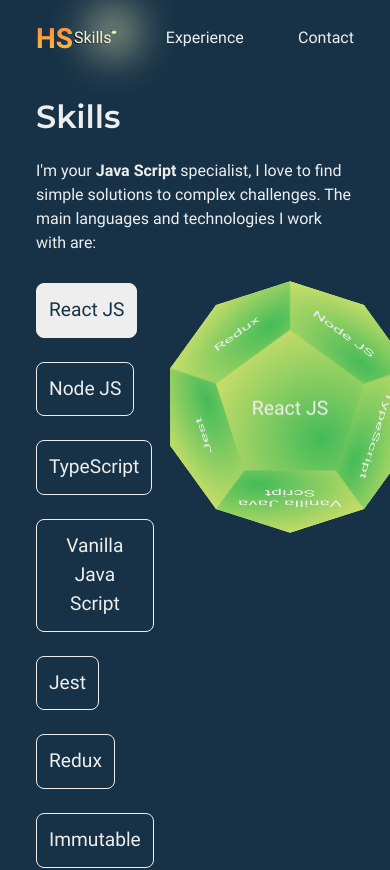
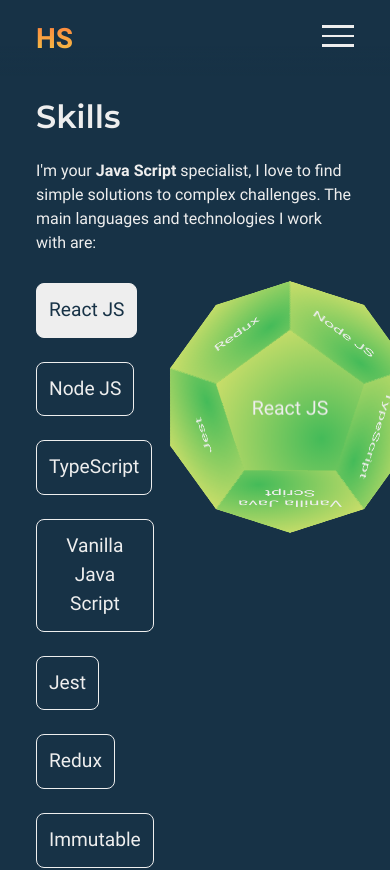
Before and after one commit to harisolaas/harisolaas-personal-portfolio, a Next.js app: page /skills in a window 390 px wide. Shown: the top 870 px of the page. Built offline with nearby package versions, Linux system fonts and the light colour scheme.

Commit message:
Add mobile Nav toggler button

```diff
--- a/components/layout.tsx
+++ b/components/layout.tsx
@@ -3,13 +3,47 @@
 import styled from "styled-components";
 import AnimatedClick from "./animated-click";
 import NavLink from "./nav-link";
+import ButtonToggleNav from "./toggle-nav-button";
 import { defaultText, globalPadding } from "../styles/mixins";
+import media from "../utils/media-queries";
+import React from "react";
 
-const GlobalNavigation = styled.nav`
+const ButtonToggleNavWrapper = styled.div`
+  ${media("medium")`
+    display: none;
+  `}
+`;
+const GlobalNavigation = styled.nav<{ isOpen: boolean }>`
+  ${globalPadding}
+  background-color: ${({ theme }) => theme.colors.background};
   display: flex;
-  justify-content: space-between;
-  width: 280px;
-  ${defaultText}
+  flex-flow: column;
+  height: calc(100vh - 48px);
+  left: ${({ isOpen }) => (isOpen ? 0 : 100)}%;
+  position: absolute;
+  top: 48px;
+  transition: all 0.3s;
+  width: 100%;
+  ${media("medium")`
+    background-color: unset;
+    flex-flow: row;
+    height: auto;
+    justify-content: space-between;
+    padding: 0;
+    position: static;
+    width: 280px;
+  `}
+  a {
+    ${defaultText}
+    border-bottom: 1px solid ${({ theme }) => theme.colors.primary};
+    font-size: 1.5rem;
+    margin-top: 24px;
+    ${media("medium")`
+      border-bottom: none;
+      font-size: 1rem;
+      margin-top: 0;
+    `}
+  }
 `;
 const Header = styled.header`
   ${globalPadding}
@@ -19,7 +53,7 @@
   justify-content: space-between;
   position: fixed;
   width: 100%;
-  z-index: 1;
+  z-index: 3;
   ::before {
     background-image: linear-gradient(
       ${({ theme }) =>
@@ -55,6 +89,9 @@
     -webkit-background-clip: text;
   }
 `;
+const LogoWrapper = styled.span`
+  z-index: 1;
+`;
 const Footer = styled.footer`
   ${globalPadding}
   align-items: center;
@@ -70,6 +107,8 @@
   title?: string;
 }
 const Layout: React.FC<LayoutProps> = ({ children, title = "Hari Solaas" }) => {
+  const [isNavOpen, setIsNavOpen] = React.useState(false);
+
   return (
     <LayoutWrapper>
       <Head>
@@ -79,16 +118,22 @@
         <link rel="icon" href="/favicon.ico" />
       </Head>
       <Header>
-        <div>
+        <LogoWrapper>
           <NavLink href="/">
             <Logo>HS</Logo>
           </NavLink>
-        </div>
-        <GlobalNavigation>
-          <NavLink href="/skills">Skills</NavLink>|
-          <NavLink href="/experience">Experience</NavLink>|
+        </LogoWrapper>
+        <GlobalNavigation isOpen={isNavOpen}>
+          <NavLink href="/skills">Skills</NavLink>
+          <NavLink href="/experience">Experience</NavLink>
           <NavLink href="/contact">Contact</NavLink>
         </GlobalNavigation>
+        <ButtonToggleNavWrapper>
+          <ButtonToggleNav
+            isNavOpen={isNavOpen}
+            onClick={() => setIsNavOpen(!isNavOpen)}
+          />
+        </ButtonToggleNavWrapper>
       </Header>
       {children}
       <Footer>
--- a/components/nav-link.tsx
+++ b/components/nav-link.tsx
@@ -4,9 +4,6 @@
 import AnimatedClick from "./animated-click";
 import { fireflyAnimationFinalPosition } from "../styles/mixins";
 
-interface AnimatedLinkProps {
-  current: boolean;
-}
 const forceFireflyFinalPosition = css`
   > span {
     text-shadow: ${({ theme }) => theme.textShadow};
@@ -15,6 +12,9 @@
     }
   }
 `;
+interface AnimatedLinkProps {
+  current: boolean;
+}
 const AnimatedLink = styled(AnimatedClick)<AnimatedLinkProps>`
   ${({ current }) => (current ? forceFireflyFinalPosition : "")}
 `;
@@ -23,7 +23,7 @@
   const { pathname } = useRouter();
 
   return (
-    <Link href={href} {...otherProps}>
+    <Link href={href} passHref {...otherProps}>
       <a>
         <AnimatedLink current={href === pathname}>{children}</AnimatedLink>
       </a>
--- /dev/null
+++ b/components/toggle-nav-button.tsx
@@ -0,0 +1,61 @@
+import styled from "styled-components";
+
+interface ToggleNavButtonProps
+  extends React.ButtonHTMLAttributes<HTMLButtonElement> {
+  isNavOpen: boolean;
+}
+const Button = styled.button<ToggleNavButtonProps>`
+  --size: 32px;
+  background: unset;
+  border: unset;
+  filter: url(#round);
+  outline: unset;
+  padding: 0;
+  position: relative;
+  &,
+  > span {
+    height: var(--size);
+    width: var(--size);
+  }
+  > span {
+    background-color: ${({ theme }) => theme.colors.primary};
+    left: 0;
+    position: absolute;
+    top: 0;
+    transition: all 0.3s;
+  }
+  > span:first-child {
+    clip-path: polygon(
+      ${({ isNavOpen }) =>
+        isNavOpen
+          ? "25% 15%, 50% 40%, 75% 15%, 85% 25%, 50% 60%, 15% 25%"
+          : "0% 15%, 50% 15%, 100% 15%, 100% 25%, 50% 25%, 0 25%"}
+    );
+  }
+  > span:nth-child(2) {
+    clip-path: polygon(
+      ${({ isNavOpen }) =>
+        isNavOpen
+          ? "50% 50%, 50% 50%, 50% 50%, 50% 50%"
+          : "0 45%, 100% 45%, 100% 55%, 0 55%"}
+    );
+  }
+  > span:last-child {
+    clip-path: polygon(
+      ${({ isNavOpen }) =>
+        isNavOpen
+          ? "15% 75%, 50% 40%, 85% 75%, 75% 85%, 50% 60%, 25% 85%"
+          : "0 75%, 50% 75%, 100% 75%, 100% 85%, 50% 85%, 0 85%"}
+    );
+  }
+`;
+
+const ToggleNavButton: React.FC<ToggleNavButtonProps> = (props) => (
+  <Button {...props}>
+    <span />
+    <span />
+    <span />
+  </Button>
+);
+
+export default ToggleNavButton;
```
